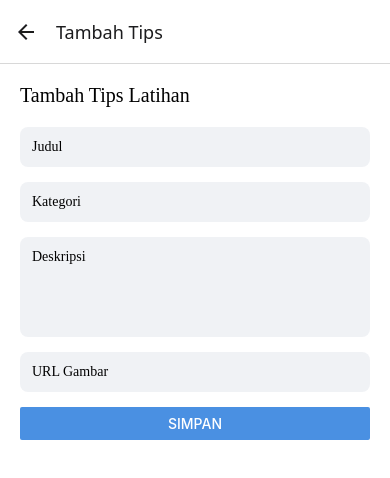
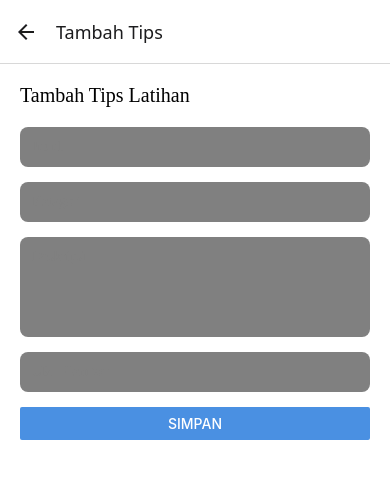
Before and after one commit to saputraryan57/Badmintify, a React Native app: screen /Form in a window 390 px wide. Shown: the top 478 px of the page. Built offline with nearby package versions, Linux system fonts and the light colour scheme.

Commit message:
[BAB 9] NOTIFICATIONS

```diff
--- a/package.json
+++ b/package.json
@@ -11,6 +11,7 @@
   },
   "dependencies": {
     "@d11/react-native-fast-image": "^8.9.2",
+    "@notifee/react-native": "^9.1.8",
     "@react-native-firebase/app": "^22.2.0",
     "@react-native-firebase/firestore": "^22.2.0",
     "@react-native-firebase/storage": "^22.2.0",
--- a/src/screens/Training/EditFormScreen.jsx
+++ b/src/screens/Training/EditFormScreen.jsx
@@ -1,8 +1,9 @@
-// src/screens/Training/EditFormScreen.jsx
 import React, { useState } from 'react';
 import { View, Text, TextInput, Button, Alert, StyleSheet, Image } from 'react-native';
-import { colors, fontType } from '../../theme';
+import colors from '../../theme/colors';
+import fontType from '../../theme/fonts';
 import { getFirestore, doc, updateDoc } from '@react-native-firebase/firestore';
+import { displayNotification } from '../utils/notification';
 
 const EditFormScreen = ({ route, navigation }) => {
   const { article } = route.params;
@@ -27,6 +28,7 @@ const EditFormScreen = ({ route, navigation }) => {
         image,
       });
 
+      await displayNotification('Tips Diperbarui', `"${title}" berhasil diperbarui.`); // ⬅️ Notifikasi lokal
       Alert.alert('Sukses', 'Tips latihan berhasil diperbarui.');
       navigation.goBack();
     } catch (err) {
@@ -44,12 +46,14 @@ const EditFormScreen = ({ route, navigation }) => {
         style={styles.input}
         value={title}
         onChangeText={setTitle}
+        placeholderTextColor={colors.grey(0.6)}
       />
       <TextInput
         placeholder="Kategori"
         style={styles.input}
         value={category}
         onChangeText={setCategory}
+        placeholderTextColor={colors.grey(0.6)}
       />
       <TextInput
         placeholder="Deskripsi"
@@ -57,12 +61,14 @@ const EditFormScreen = ({ route, navigation }) => {
         value={description}
         onChangeText={setDescription}
         multiline
+        placeholderTextColor={colors.grey(0.6)}
       />
       <TextInput
         placeholder="URL Gambar"
         style={styles.input}
         value={image}
         onChangeText={setImage}
+        placeholderTextColor={colors.grey(0.6)}
       />
 
       {image ? (
@@ -88,6 +94,7 @@ const styles = StyleSheet.create({
     padding: 12,
     borderRadius: 8,
     fontFamily: fontType['Pjs-Regular'],
+    color: colors.black(),
   },
   image: {
     width: '100%',
--- a/src/screens/Training/FormScreen.jsx
+++ b/src/screens/Training/FormScreen.jsx
@@ -1,8 +1,9 @@
-// src/screens/Training/FormScreen.jsx
 import React, { useState } from 'react';
 import { View, Text, TextInput, Button, Alert, StyleSheet, Image } from 'react-native';
-import { colors, fontType } from '../../theme';
+import colors from '../../theme/colors';
+import fontType from '../../theme/fonts';
 import { addDoc, collection, getFirestore } from '@react-native-firebase/firestore';
+import { displayNotification } from '../utils/notification';
 
 const FormScreen = ({ navigation }) => {
   const [title, setTitle] = useState('');
@@ -25,6 +26,7 @@ const FormScreen = ({ navigation }) => {
         createdAt: new Date()
       });
 
+      await displayNotification('Tips Baru Ditambahkan', `"${title}" berhasil disimpan.`);
       Alert.alert('Sukses', 'Tips latihan berhasil ditambahkan.');
       navigation.goBack();
     } catch (err) {
@@ -42,12 +44,14 @@ const FormScreen = ({ navigation }) => {
         style={styles.input}
         value={title}
         onChangeText={setTitle}
+        placeholderTextColor={colors.grey(0.6)}
       />
       <TextInput
         placeholder="Kategori"
         style={styles.input}
         value={category}
         onChangeText={setCategory}
+        placeholderTextColor={colors.grey(0.6)}
       />
       <TextInput
         placeholder="Deskripsi"
@@ -55,12 +59,14 @@ const FormScreen = ({ navigation }) => {
         value={description}
         onChangeText={setDescription}
         multiline
+        placeholderTextColor={colors.grey(0.6)}
       />
       <TextInput
         placeholder="URL Gambar"
         style={styles.input}
         value={image}
         onChangeText={setImage}
+        placeholderTextColor={colors.grey(0.6)}
       />
 
       {image ? (
@@ -81,11 +87,12 @@ const styles = StyleSheet.create({
   container: { padding: 20, flex: 1, backgroundColor: colors.white() },
   header: { fontSize: 20, fontFamily: fontType['Pjs-Bold'], marginBottom: 20, color: colors.black() },
   input: {
-    backgroundColor: colors.grey(0.1),
+    backgroundColor: colors.grey(),
     marginBottom: 15,
     padding: 12,
     borderRadius: 8,
     fontFamily: fontType['Pjs-Regular'],
+    color: colors.black(),
   },
   image: {
     width: '100%',
--- /dev/null
+++ b/src/screens/utils/notification.jsx
@@ -0,0 +1,30 @@
+import notifee, { AndroidImportance } from '@notifee/react-native';
+
+export async function displayNotification(title, body) {
+  const settings = await notifee.requestPermission();
+
+  if (settings.authorizationStatus >= 1) {
+    console.log('Izin notifikasi diberikan');
+  } else {
+    console.log('Izin notifikasi ditolak');
+    return;
+  }
+
+  const channelId = await notifee.createChannel({
+    id: 'default',
+    name: 'Default Channel',
+    importance: AndroidImportance.HIGH,
+  });
+
+  await notifee.displayNotification({
+    title,
+    body,
+    android: {
+      channelId,
+      smallIcon: 'ic_launcher',
+      pressAction: {
+        id: 'default',
+      },
+    },
+  });
+}
--- a/src/theme/colors.jsx
+++ b/src/theme/colors.jsx
@@ -1,5 +1,5 @@
 const colors = {
-    grey: (opacity = 1) => `rgba(109, 125, 154, ${opacity})`,
+    grey: (opacity = 1) => `rgba(128, 128, 128, ${opacity})`,
     blue: (opacity = 1) => `rgba(53, 88, 225, ${opacity})`,
     white: (opacity = 1) => `rgba(255, 255, 255, ${opacity})`,
     black: (opacity = 1) => `rgba(0, 0, 0, ${opacity})`,
```
Also changed, not shown: 2 other files (tests, documents, lock files or other folders).
